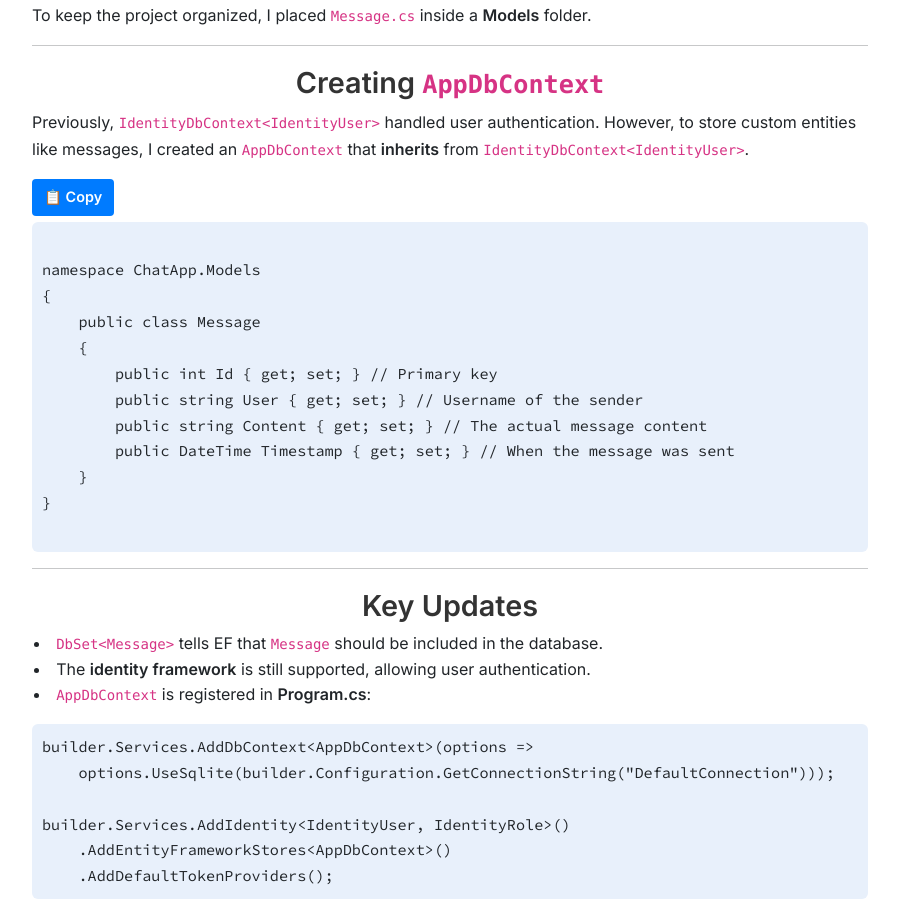
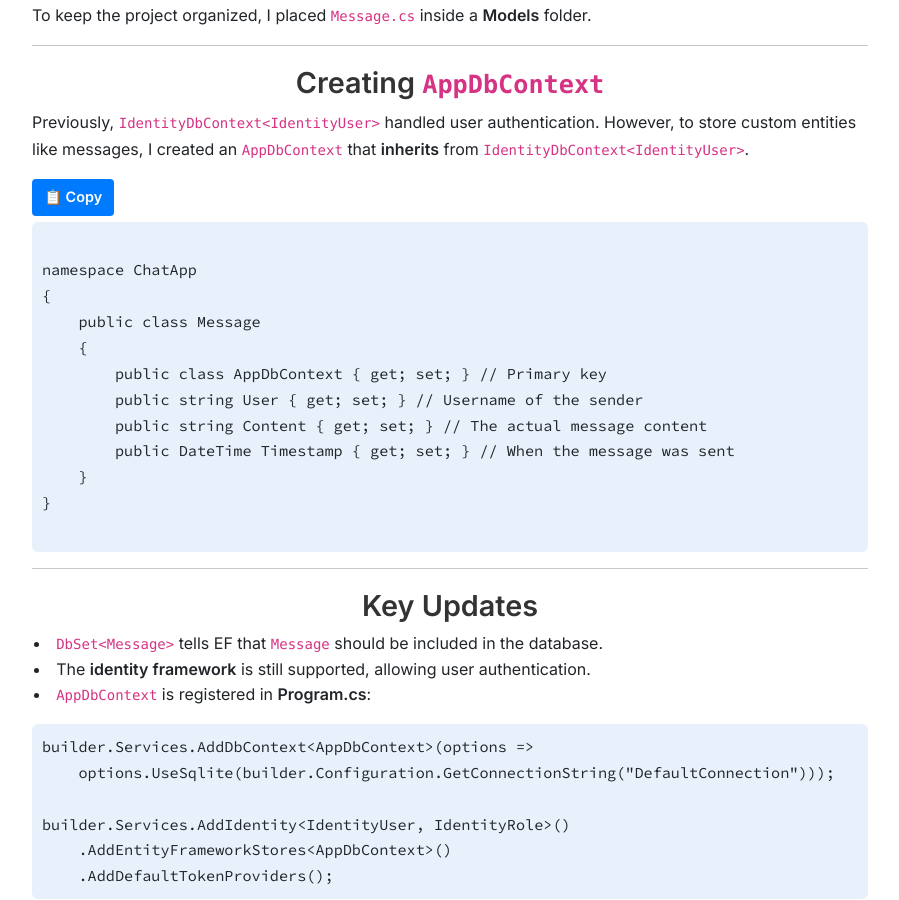
Before and after one commit to JWalshe86/ChatApp, a Jekyll site: the page built from docs/ChatAppPartTwo.md, in a window 1280 px wide and 900 px high, scrolled down 3063 px. Shown: the whole window, without its empty margins (190-1089 px from the left). Built offline with Jekyll 4.4.1, drawn with Linux system fonts in a browser that asks for light colours.

Commit message:
Update ChatAppPartTwo.md

```diff
--- a/docs/ChatAppPartTwo.md
+++ b/docs/ChatAppPartTwo.md
@@ -69,11 +69,11 @@ Previously, `IdentityDbContext<IdentityUser>` handled user authentication. Howev
     <button class="copy-button">📋 Copy</button>
 
     <pre><code>
-namespace ChatApp.Models
+namespace ChatApp
 {
     public class Message
     {
-        public int Id { get; set; } // Primary key
+        public class AppDbContext { get; set; } // Primary key
         public string User { get; set; } // Username of the sender
         public string Content { get; set; } // The actual message content
         public DateTime Timestamp { get; set; } // When the message was sent
```
